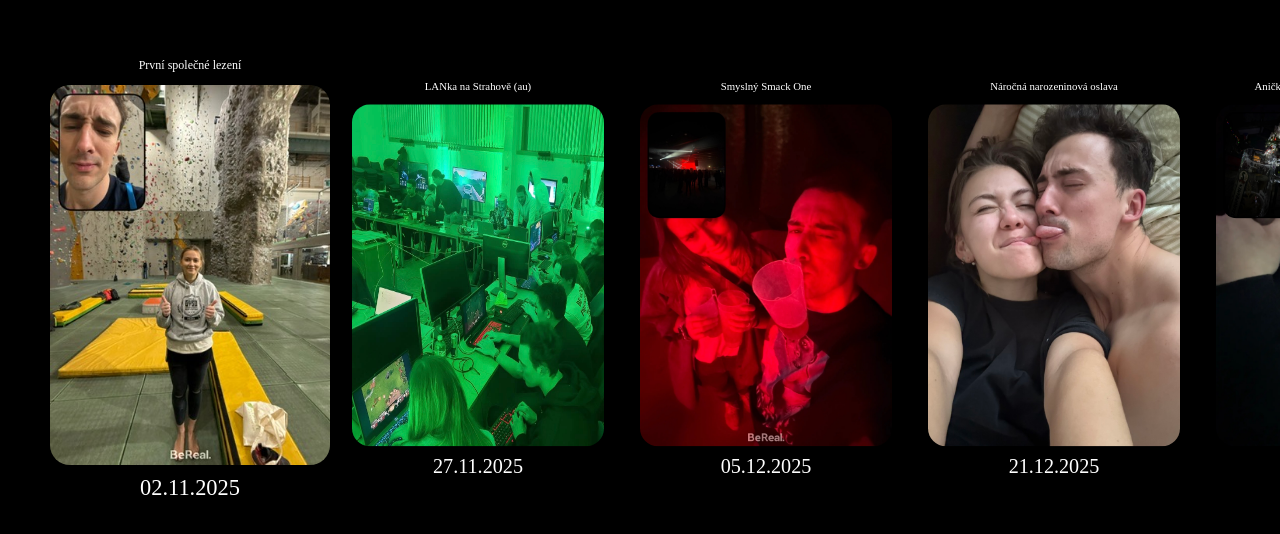
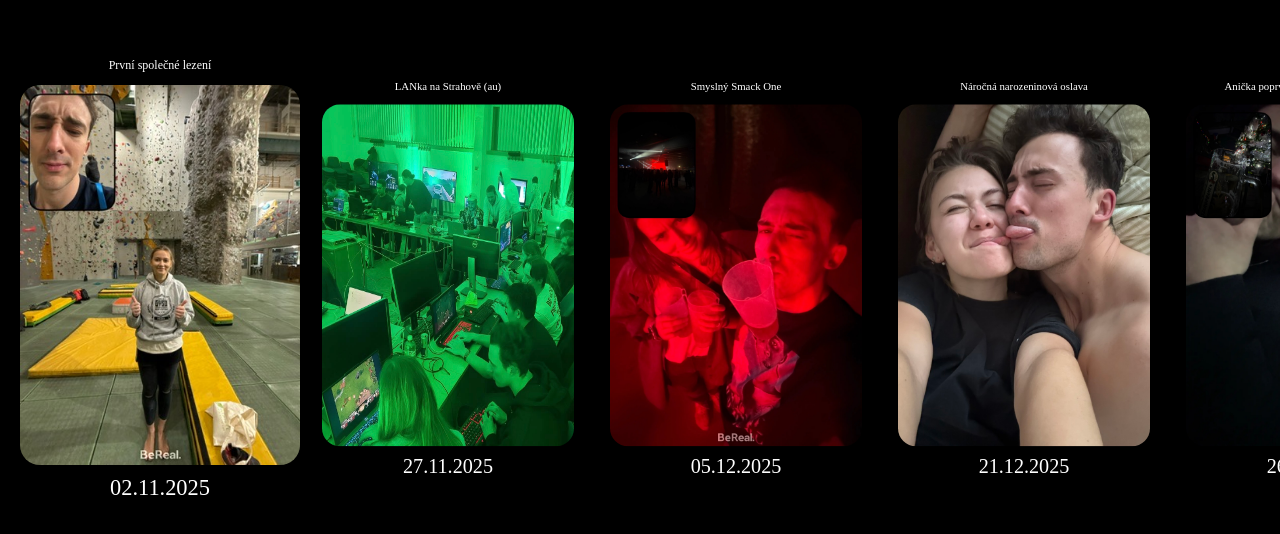
Before and after one commit to vojtech-n/slideshow-pro-anicku, a plain HTML site: page index.html in a window 1280 px wide. Shown: the part 122-656 px from the top of the page. Drawn offline with Linux system fonts and the light colour scheme.

Commit message:
css change padding

```diff
--- a/style.css
+++ b/style.css
@@ -5,7 +5,7 @@ body {
 }
 
 .slider {
-  padding-left: 50px;
+  padding-left: 20px;
   display: flex;
   flex-direction: row;
   align-items: center;
```
